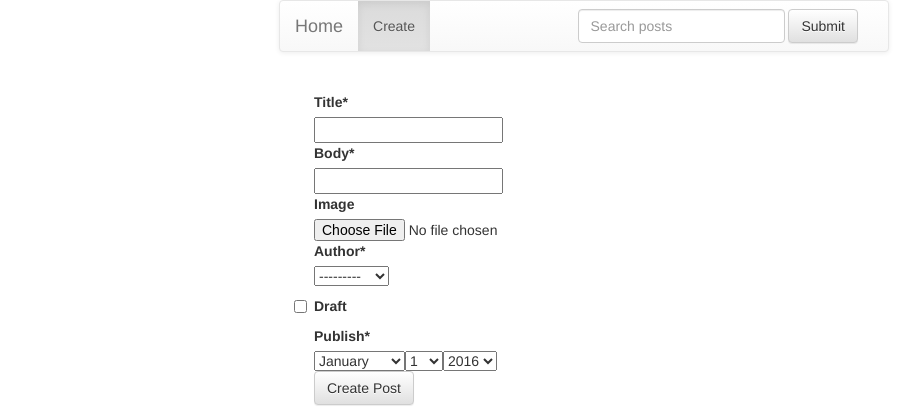
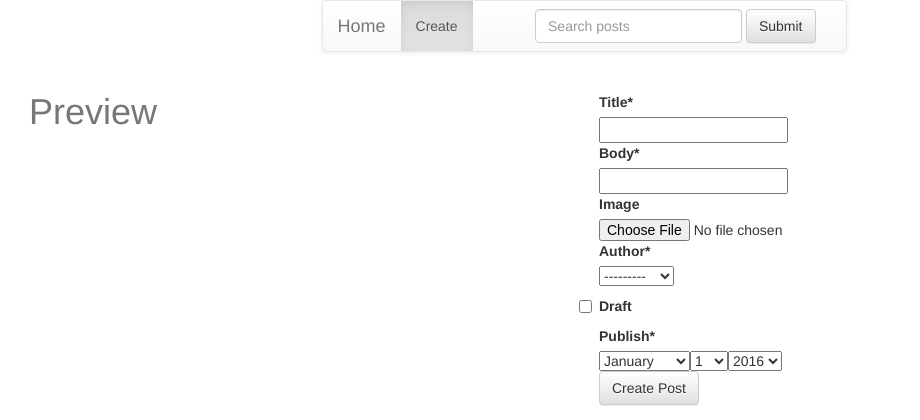
Before and after one commit to saurabhs92/django-blog, a Django app: template blog/templates/blog/post_create.html in a window 1280 px wide. Shown: the top 420 px of the page, without its empty margins (56-976 px from the left). Run offline with Django 3.2, Linux system fonts and the light colour scheme; the template is opened without the code that fills it: values that come from a table or form of the project are taken from there, others are empty; data comes from the database, SQL or seed files in the repository; some libraries are stand-ins or nearby versions.

Commit message:
Disabled pagedown widget's preview pane and added an empty preview div instead

```diff
--- a/blog/forms.py
+++ b/blog/forms.py
@@ -3,7 +3,7 @@ from pagedown.widgets import PagedownWidget
 from .models import Post
 
 class PostForm(forms.ModelForm):
-    body = forms.CharField(widget=PagedownWidget)
+    body = forms.CharField(widget=PagedownWidget(show_preview=False))
     publish = forms.DateField(widget=forms.SelectDateWidget)
     class Meta:
         model = Post
--- a/blog/templates/blog/base.html
+++ b/blog/templates/blog/base.html
@@ -20,9 +20,6 @@
 
 <body>
 
-<div class='col-sm-6 col-sm-offset-3'>
-{% include 'blog/navbar.html' %}
-</div>
 <div id="fb-root"></div>
 <script>(function(d, s, id) {
   var js, fjs = d.getElementsByTagName(s)[0];
@@ -35,6 +32,12 @@
 
   {% include "blog/messages_display.html" %}
   <div class="container">
+    <div class='col-md-12'>
+      <div class='col-sm-6 col-sm-offset-3'>
+	{% include 'blog/navbar.html' %}
+      </div>
+    </div>
+
     {% block content %}
     {% endblock content %}
   </div>
--- a/blog/templates/blog/post_create.html
+++ b/blog/templates/blog/post_create.html
@@ -8,12 +8,20 @@
 {% endblock head_extra %}
 
 {% block content %}
+<div class='col-sm-3'>
+  <h1>Preview</h1>
+  <div class='content-preview'>
+    <h3 id='preview-title'></h3>
+    <p id='preview-content'></p>
+  </div>
+</div>
+
 <div class='col-sm-6 col-sm-offset-3'>
-<h1> {{title}} </h1>
+  <h1> {{title}} </h1>
 
-<form method='POST' action='' enctype='multipart/form-data'>{% csrf_token %}
-{{ form|crispy }}
-<input type='submit' class='btn btn-default' value='Create Post'>
-</form>
+  <form method='POST' action='' enctype='multipart/form-data'>{% csrf_token %}
+    {{ form|crispy }}
+    <input type='submit' class='btn btn-default' value='Create Post'>
+  </form>
 </div>
 {% endblock content %}
```
